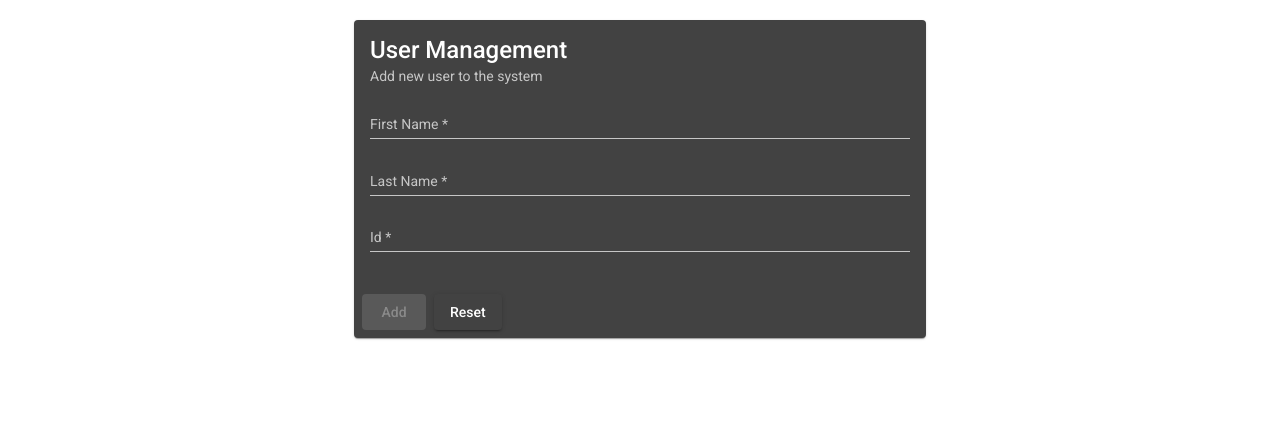
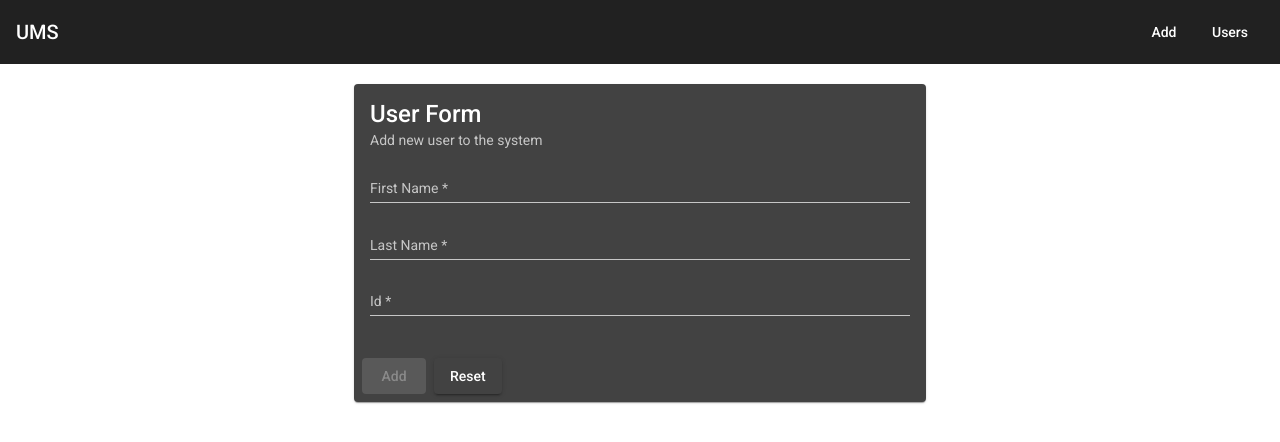
Before and after one commit to suchisparkz/angular-demo-lazy-layout, an Angular app: page /add in a window 1280 px wide. Shown: the top 442 px of the page. Built offline with nearby package versions, Linux system fonts and the light colour scheme; what angular-in-memory-web-api would draw is missing.

Commit message:
Added menu and lint changes.

```diff
--- a/src/app/add-user/add-user.component.html
+++ b/src/app/add-user/add-user.component.html
@@ -1,7 +1,7 @@
 <div fxLayout="column" fxLayoutAlign="space-between center" fxLayoutGap="4px">
     <mat-card>
         <mat-card-title>
-            <span>User Management</span>
+            <span>User Form</span>
         </mat-card-title>
         <mat-card-subtitle><span>Add new user to the system</span></mat-card-subtitle>
         <mat-card-content>
--- a/src/app/app.component.html
+++ b/src/app/app.component.html
@@ -537,6 +537,7 @@
 
 
 <!--<router-outlet></router-outlet>-->
+<app-menu></app-menu>
 <div class="app-container">
     <router-outlet></router-outlet>
 </div>
--- a/src/app/app.component.ts
+++ b/src/app/app.component.ts
@@ -1,9 +1,9 @@
 import { Component } from '@angular/core';
 
 @Component({
-  selector: 'app-root',
-  templateUrl: './app.component.html',
-  styleUrls: ['./app.component.css']
+      selector: 'app-root',
+      templateUrl: './app.component.html',
+      styleUrls: ['./app.component.css']
 })
 export class AppComponent {
 }
--- a/src/app/app.module.ts
+++ b/src/app/app.module.ts
@@ -8,6 +8,7 @@ import { AppComponent } from './app.component';
 import { BrowserAnimationsModule } from '@angular/platform-browser/animations';
 
 import { FakeBackendService } from './http-fake-service/fake-backend-service';
+import { MenuModule } from './menu/menu.module';
 
 @NgModule({
     declarations: [
@@ -19,6 +20,7 @@ import { FakeBackendService } from './http-fake-service/fake-backend-service';
         BrowserAnimationsModule,
         HttpClientModule,
         InMemoryWebApiModule.forRoot(FakeBackendService),
+        MenuModule
     ],
     providers: [],
     bootstrap: [AppComponent]
--- /dev/null
+++ b/src/app/menu/menu.component.html
@@ -0,0 +1,11 @@
+<mat-toolbar role="toolbar">
+    <span role="heading">UMS</span>
+    <span class="app-menus">
+        <span>
+            <a mat-button routerLink="/add">Add</a>
+        </span>
+        <span>
+            <a mat-button routerLink="/users">Users</a>
+        </span>
+    </span>
+</mat-toolbar>
--- /dev/null
+++ b/src/app/menu/menu.component.scss
@@ -0,0 +1,5 @@
+.app-menus {
+    flex: 1 1 auto;
+    text-align: right;
+    align-content: space-between;
+}
--- /dev/null
+++ b/src/app/menu/menu.module.ts
@@ -0,0 +1,21 @@
+import { NgModule } from '@angular/core';
+import { MatButtonModule } from '@angular/material/button';
+import { MatDividerModule } from '@angular/material/divider';
+import { MatToolbarModule } from '@angular/material/toolbar';
+import { RouterModule } from '@angular/router';
+
+import { MenuComponent } from './menu.component';
+
+@NgModule({
+    declarations: [MenuComponent],
+    entryComponents: [],
+    exports: [MenuComponent],
+    imports: [
+        MatButtonModule,
+        MatDividerModule,
+        MatToolbarModule,
+        RouterModule
+    ]
+})
+export class MenuModule {
+}
```
Also changed, not shown: src/app/menu/menu.component.ts (added, +9 -0 lines), src/app/user-list/user-list-routing.module.ts (+4 -4 lines), src/app/add-user/add-user-routing.module.ts (indentation only), src/app/app-routing.module.ts (indentation only), 1 other file (tests, documents, lock files or other folders). Lines whose indentation alone changed are shown as unchanged.
